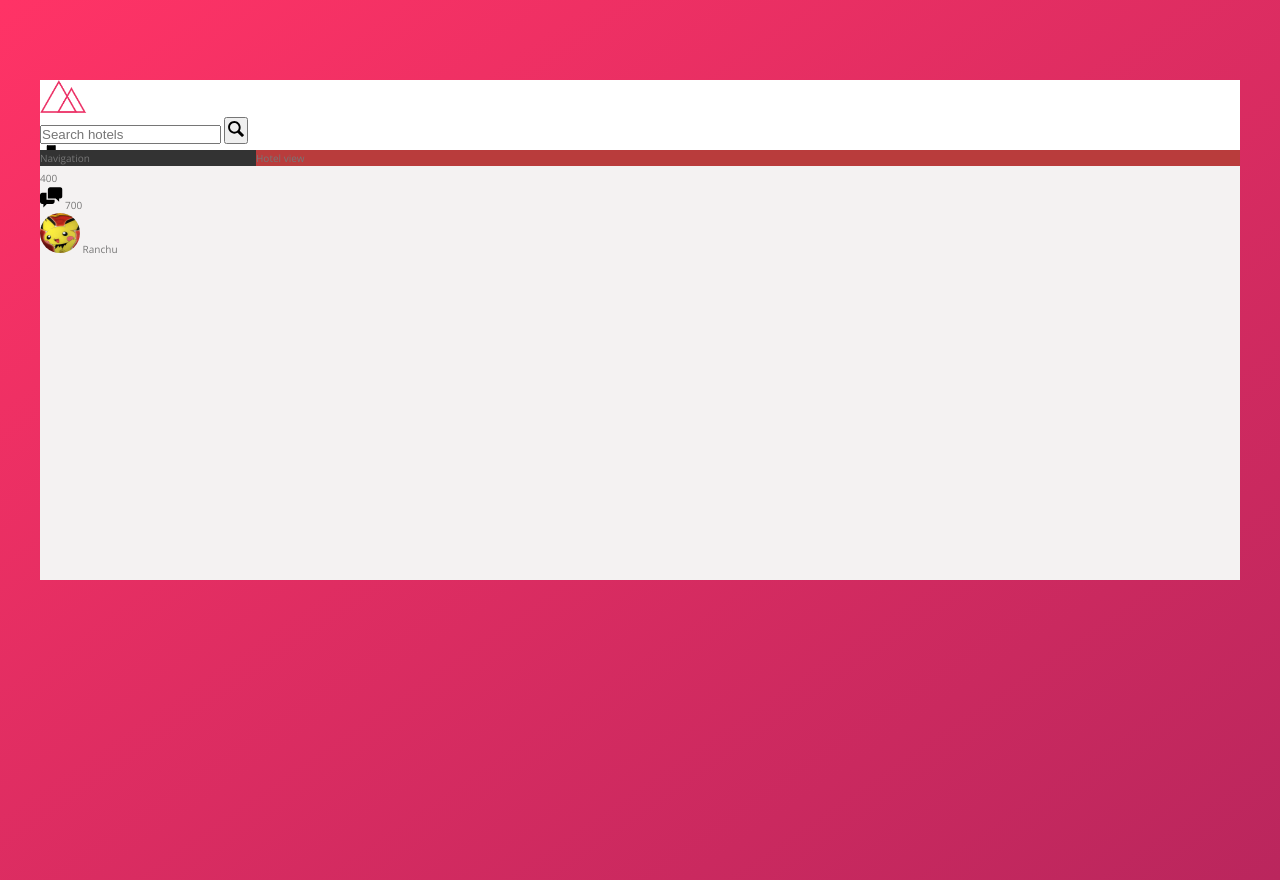
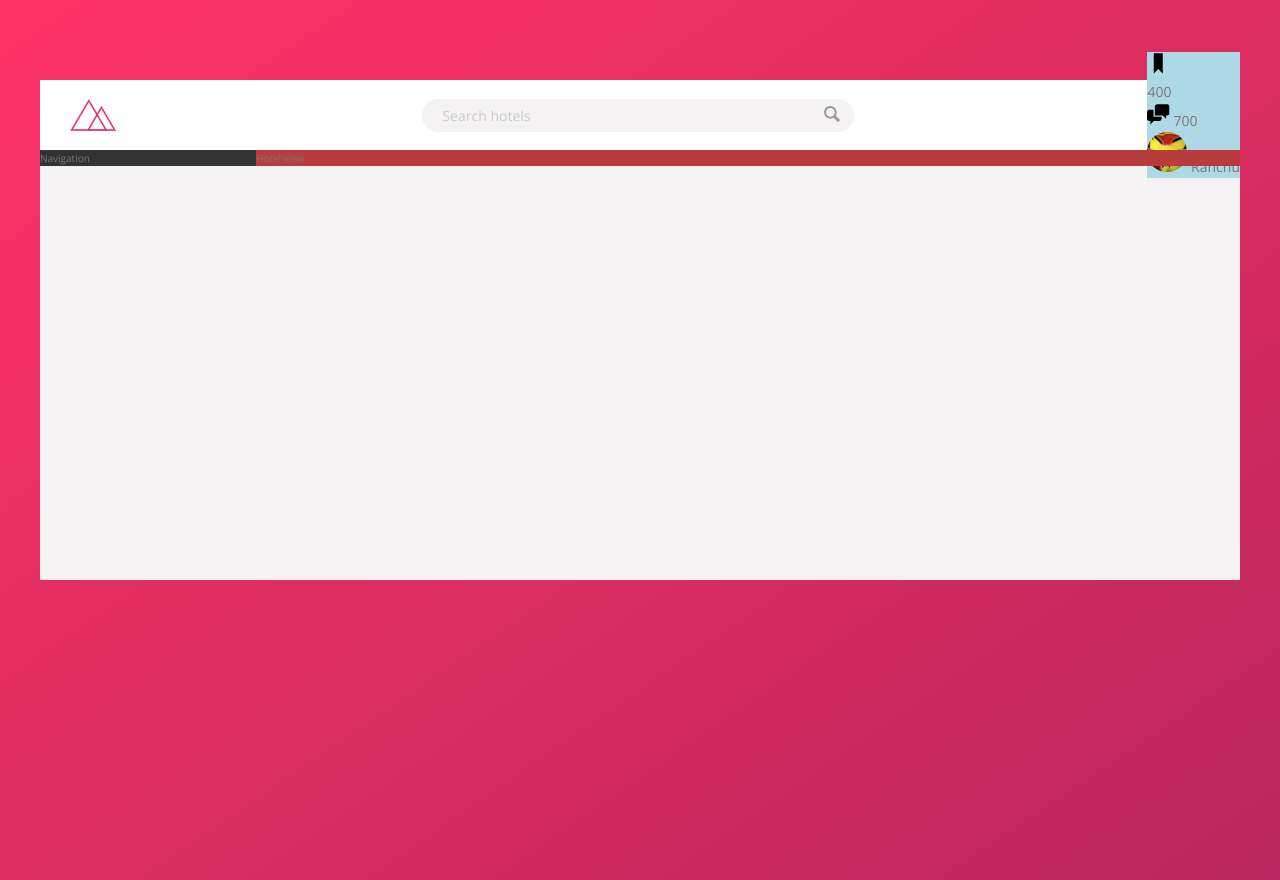
Before and after one commit to chlrobert93/TrilloCss, a website: page index.html in a window 1280 px wide. Drawn offline with nearby package versions, Linux system fonts and the light colour scheme.

Commit message:
agregar estilos a search

```diff
--- a/index.html
+++ b/index.html
@@ -17,7 +17,7 @@
 
              <form action="#" class="search">
                  <input type="text" class="search__input" placeholder="Search hotels">
-                 <button class="seacrh__button">
+                 <button class="search__button">
                      <svg class="search__icon">
                          <use xlink:href="img/sprite.svg#icon-magnifying-glass">
                         </use>
--- a/sass/_components.scss
+++ b/sass/_components.scss
@@ -1,21 +1,80 @@
 //Logo
 .logo{
-    height: 3.25rem;
+        height: 3.25rem;
+        margin-left: 3rem;
 }
 
-//Search
+////////////////////Search
 .search{
+
+        //Ocupe todo el espacio posible, que no se encoja, que ocupe el 40% del encabezado
+        flex: 0 0 40%;
+
+        //Alinear
+        display: flex;
+        align-items: center;
+        justify-content: center;
+
     &__input{
+        //Para que pueda heredar las porpiedades
+        font-family: inherit;
+        font-size: inherit;
+        color: inherit;
+        background-color: var(--color-grey-light-2);
+        border: none;
+        padding: .7rem 2rem;
+        border-radius: 100px;
+        width: 90%;
+        transition: all .2s;
+        //boton se movera
+        margin-right: -3.25rem;
+
+        &:focus{
+            //Contorno nulo
+            outline: none;
+            width: 100%;
+            background-color: var(--color-grey-light-3);
+
+
+        }
+
+        &::-webkit-input-placeholder{
+            font-weight: 100;
+            color:var(--color-grey-light-4);
+        }
 
     }
 
+    &__input:focus + &__button {
+        background-color: var(--color-grey-light-3);
+    }
+
     &__button{
+        border:none;
+        background-color: var(--color-grey-light-2);
+
+        &:focus{
+            outline: none;
+        }
+
+        //Cuando realizamos click
+        &:active{
+
+            transform: translateY(2px);
+            border:none;
+
+
+
+        }
+
 
     }
 
     &__icon{
         height: 2rem;
         width: 2rem;
+        //Cambiar el color del icono
+        fill:var(--color-grey-dark-3);
     }
 }
 
@@ -24,6 +83,7 @@
 
 //User navegatión
 .user-nav{
+         background-color: lightblue;
     &__icon-box{
 
     }
--- a/sass/_layout.scss
+++ b/sass/_layout.scss
@@ -2,7 +2,7 @@
     max-width: 120rem;
     margin: 8rem auto;
     background-color: var(--color-grey-light-2);
-    box-shadow: var(box-shadow);
+    box-shadow: var(--shadow-dark);
 
     min-height: 50rem;
 
@@ -10,10 +10,17 @@
 }
 
 .header{
-
+    font-size: 1.4rem;
     height: 7rem;
     background-color: #fff;
     border-bottom: var(--color-grey-dark-2);
+
+    //Para que se agreguen uno a lado del otro
+    display: flex;
+    //Se distribuye el espacio entre los elementos
+    justify-content: space-between;
+    //alinearlos lo mejor posible
+    align-items: center;
 }
 
 .content{
@@ -29,6 +36,7 @@
 }
 
 .hotel-view{
+    background-color: #fff;
     background-color: rgb(185, 60, 60);
     //Elemento cresca tanto como pueda
     flex: 1;
```
Also changed, not shown: css/style.css.
